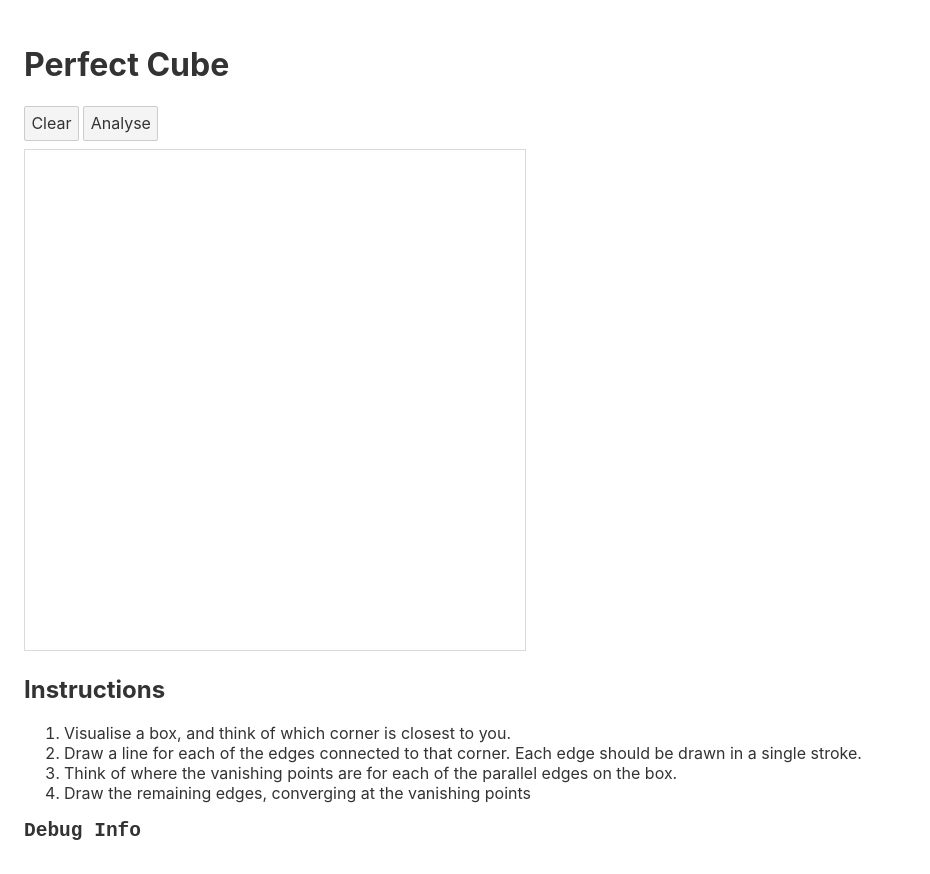
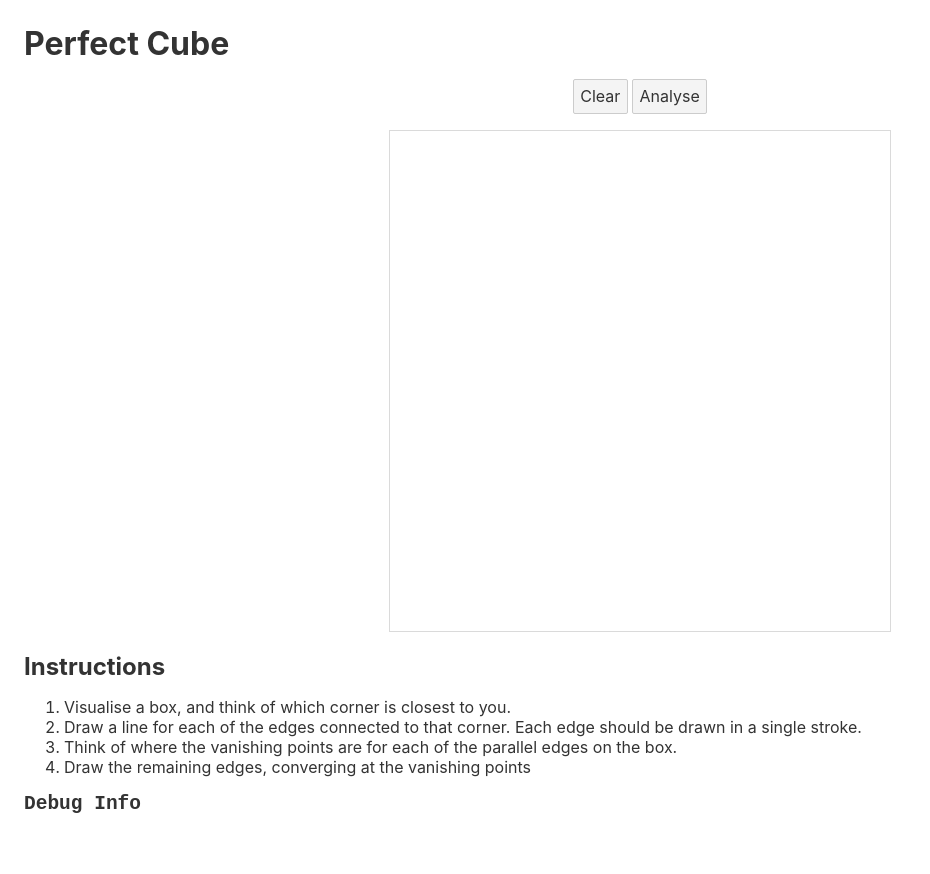
Before and after one commit to PeterW570/perfect-cube, a Svelte app: page / in a window 1280 px wide. Shown: the whole page, without its empty margins (0-930 px from the left). After the commit the page ends 847 px from the top, so only its background shows below. Built offline with nearby package versions, Linux system fonts and the light colour scheme.

Commit message:
fix calculating offset when page is scrolled

```diff
--- a/src/App.svelte
+++ b/src/App.svelte
@@ -30,9 +30,9 @@
 	let debugProperties = {};
 
 	const getClientOffset = (event) => {
-		const { pageX, pageY } = event.touches ? event.touches[0] : event;
-		const x = pageX - canvasOffsets.x;
-		const y = pageY - canvasOffsets.y;
+		const { clientX, clientY } = event.touches ? event.touches[0] : event;
+		const x = clientX - canvasOffsets.x;
+		const y = clientY - canvasOffsets.y;
 
 		return {
 			x,
@@ -284,9 +284,9 @@
 	});
 </script>
 
-<main>
+<main class="flow">
 	<h1>Perfect Cube</h1>
-	<div>
+	<div class="buttons">
 		<button class="select-none" on:click={clearCanvas}>Clear</button>
 		<button class="select-none" on:click={analyse}>Analyse</button>
 	</div>
@@ -303,7 +303,7 @@
 			height="500"
 		/>
 	</div>
-	<div class="instructions">
+	<div class="instructions flow">
 		<h2>Instructions</h2>
 		<ol>
 			<!-- TODO: 1 point & 2 points perspective instructions -->
@@ -323,7 +323,7 @@
 			</li>
 		</ol>
 	</div>
-	<div class="debug">
+	<div class="debug flow">
 		<h2>Debug Info</h2>
 		{#if debugProperties.closestCorner}
 			<div>
@@ -370,6 +370,11 @@
 	* {
 		position: relative;
 		box-sizing: border-box;
+		margin: 0;
+	}
+
+	.flow > * + * {
+		margin: 16px 0;
 	}
 
 	main {
@@ -385,6 +390,11 @@
 	.artboard > canvas {
 		border: 1px solid #dadada;
 		touch-action: none;
+	}
+
+	.artboard,
+	.buttons {
+		text-align: center;
 	}
 
 	.debug {
```
